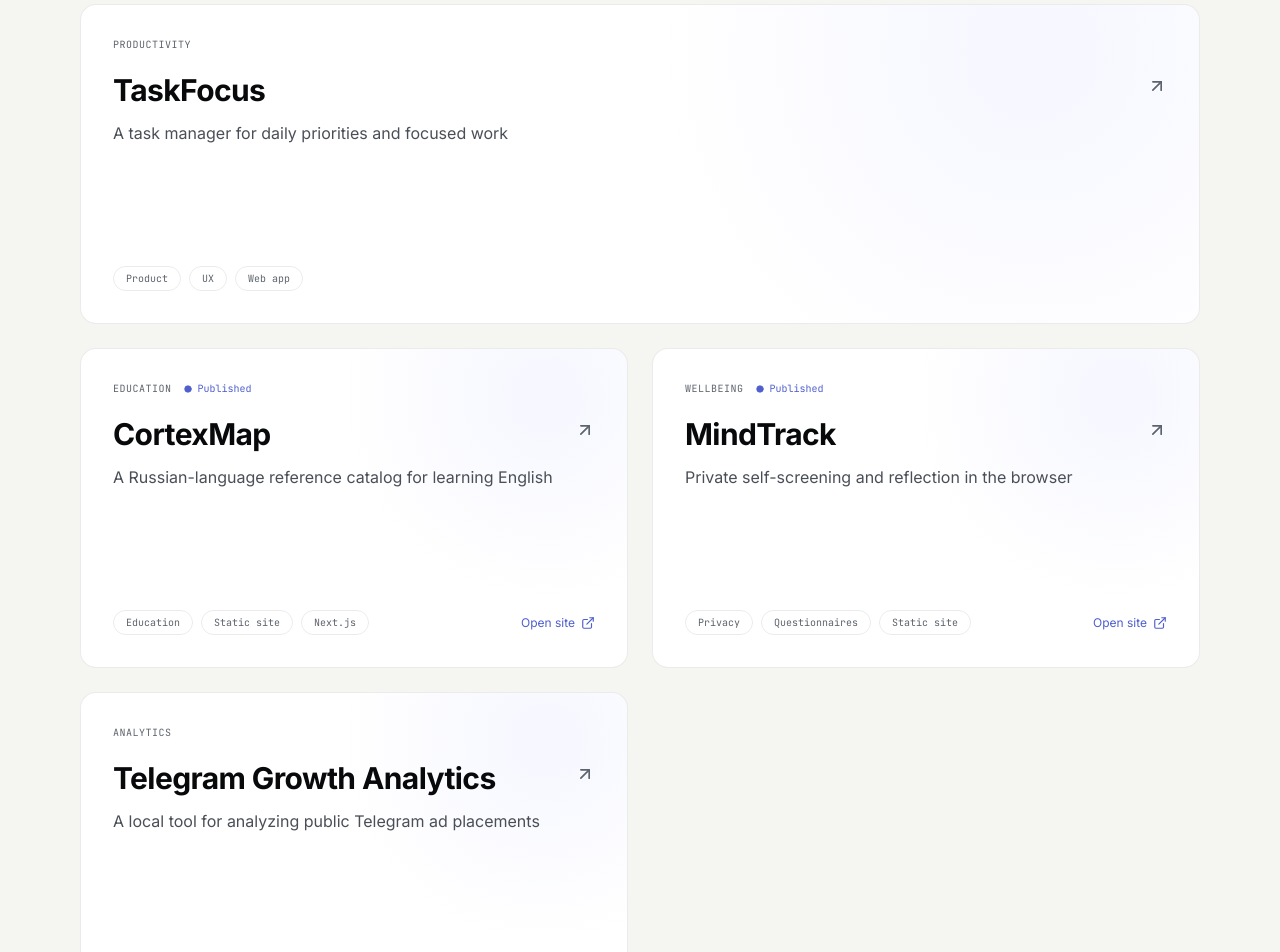
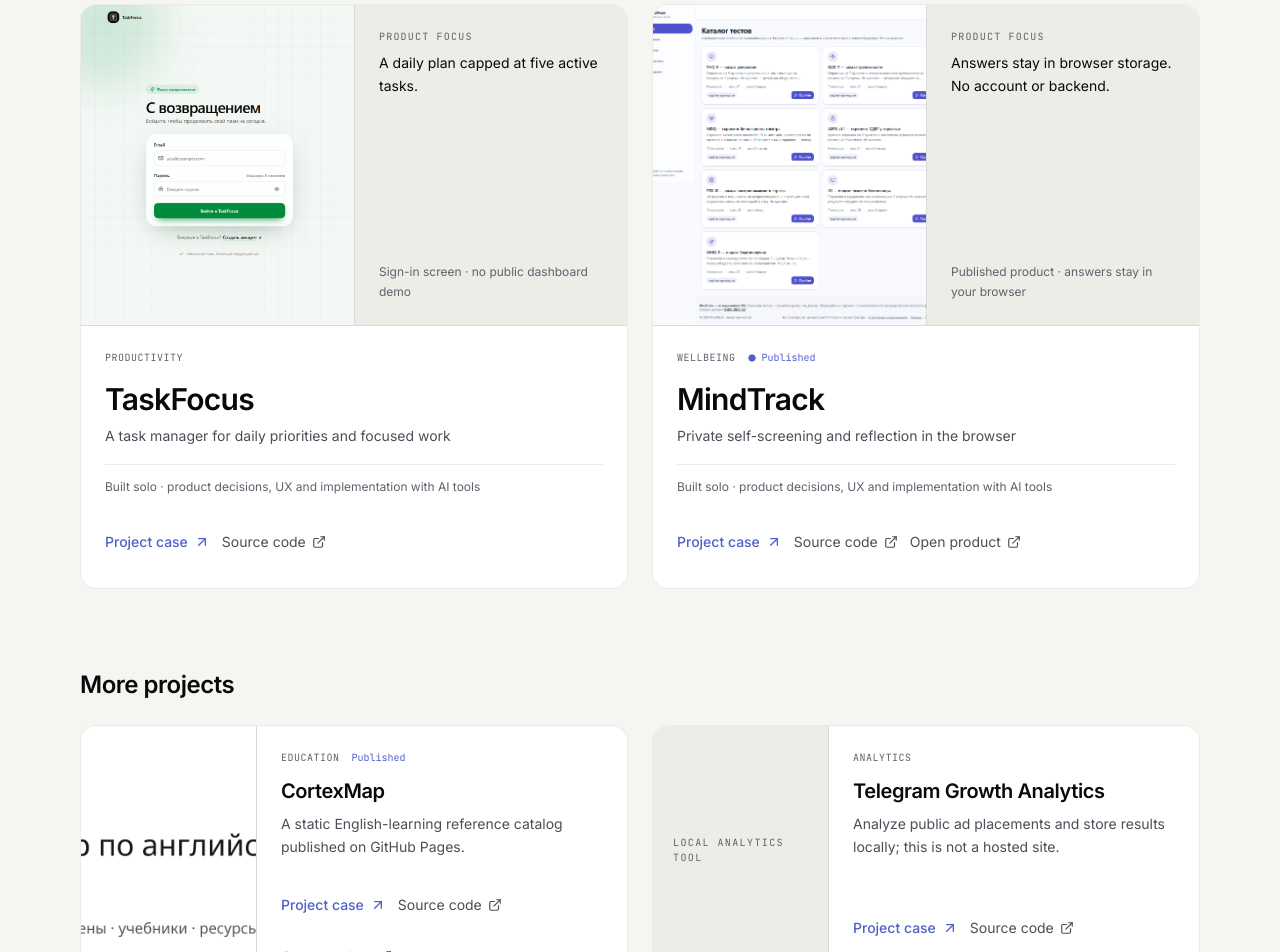
Before and after one commit to Simifar/porfolio.site, a React (Vite) app: page / in a window 1280 px wide. Shown: the part 1080-2032 px from the top of the page. Built offline with nearby package versions, Linux system fonts and the light colour scheme.

Commit message:
feat: improve project card hierarchy

```diff
--- a/src/components/Sections.tsx
+++ b/src/components/Sections.tsx
@@ -22,6 +22,41 @@
 
 export function SelectedWork() {
   const { t, lang } = useApp();
+  const featured = projects.filter(project => project.presentation === 'featured');
+  const additional = projects.filter(project => project.presentation === 'additional');
+
+  const renderActions = (project: (typeof projects)[number]) => (
+    <div className="mt-auto flex flex-wrap items-center gap-x-3 gap-y-2 pt-6">
+      <Link
+        to={`/work/${project.slug}`}
+        aria-label={`${t.work.viewCase}: ${project.name}`}
+        className="inline-flex min-h-11 items-center gap-1.5 text-sm font-medium text-[var(--color-accent)] transition-colors hover:text-[var(--color-text-primary)]"
+      >
+        {t.work.viewCase}
+        <ArrowUpRight className="h-4 w-4" aria-hidden="true" />
+      </Link>
+      <a
+        href={project.github}
+        target="_blank"
+        rel="noopener noreferrer"
+        className="inline-flex min-h-11 items-center gap-1.5 text-sm text-[var(--color-text-secondary)] transition-colors hover:text-[var(--color-text-primary)]"
+      >
+        {t.work.repository}
+        <ExternalLink className="h-3.5 w-3.5" aria-hidden="true" />
+      </a>
+      {project.live && (
+        <a
+          href={project.live}
+          target="_blank"
+          rel="noopener noreferrer"
+          className="inline-flex min-h-11 items-center gap-1.5 text-sm text-[var(--color-text-secondary)] transition-colors hover:text-[var(--color-text-primary)]"
+        >
+          {t.work.openProduct}
+          <ExternalLink className="h-3.5 w-3.5" aria-hidden="true" />
+        </a>
+      )}
+    </div>
+  );
 
   return (
     <section id="work" className="relative scroll-mt-24 px-6 py-24 md:px-12 md:py-32 lg:px-20">
@@ -32,16 +67,33 @@
         </FadeIn>
 
         <div className="grid grid-cols-1 gap-5 md:grid-cols-2 md:gap-6">
-          {projects.map((project, index) => (
-            <FadeIn key={project.slug} delay={index * 0.06} className={index === 0 ? 'md:col-span-2' : ''}>
-              <Link
-                to={`/work/${project.slug}`}
-                className="card-spotlight border-light group relative flex min-h-[290px] h-full flex-col justify-between overflow-hidden rounded-2xl border border-[var(--color-border)] bg-[var(--color-bg-elevated)] p-6 transition-colors hover:border-[var(--color-border-hover)] md:min-h-[320px] md:p-8"
-                aria-label={`${t.work.viewCase}: ${project.name}`}
-              >
-                <div className="pointer-events-none absolute inset-0 bg-[radial-gradient(circle_at_85%_15%,rgba(124,140,255,0.10),transparent_38%)] opacity-70 transition-opacity group-hover:opacity-100" />
-                <div className="relative">
-                  <div className="mb-5 flex flex-wrap items-center gap-x-3 gap-y-2">
+          {featured.map((project, index) => (
+            <FadeIn key={project.slug} delay={index * 0.06}>
+              <article aria-labelledby={`project-${project.slug}`} className="group flex h-full flex-col overflow-hidden rounded-2xl border border-[var(--color-border)] bg-[var(--color-bg-elevated)] transition-colors hover:border-[var(--color-border-hover)]">
+                {project.screenshot && (
+                  <figure className="grid aspect-[1.55] grid-cols-2 overflow-hidden border-b border-[var(--color-border)] bg-[var(--color-bg-secondary)] md:aspect-[1.7]">
+                    <div className="min-h-0 overflow-hidden">
+                      <img
+                        src={import.meta.env.BASE_URL + project.screenshot.src.replace(/^\/+/, '')}
+                        alt={project.screenshot.alt[lang]}
+                        width={project.screenshot.width}
+                        height={project.screenshot.height}
+                        loading="lazy"
+                        decoding="async"
+                        className={`h-full w-full object-cover ${project.screenshot.objectPosition === 'left' ? 'object-left' : 'object-center'} max-sm:scale-[1.4] transition-transform duration-500 group-hover:scale-[1.015]`}
+                      />
+                    </div>
+                    <figcaption className="flex flex-col justify-between gap-3 border-l border-[var(--color-border)] p-3 sm:p-4 md:p-6">
+                      <div>
+                        <p className="font-mono text-[9px] uppercase tracking-[0.12em] text-[var(--color-text-muted)] md:text-[10px]">{t.work.focusLabel}</p>
+                        <p className="mt-2 text-xs leading-relaxed text-[var(--color-text-primary)] md:text-sm">{project.cardFocus[lang]}</p>
+                      </div>
+                      <p className="text-[10px] leading-relaxed text-[var(--color-text-muted)] md:text-xs">{project.screenshot.caption[lang]}</p>
+                    </figcaption>
+                  </figure>
+                )}
+                <div className="flex flex-1 flex-col p-5 md:p-6">
+                  <div className="mb-4 flex flex-wrap items-center gap-x-3 gap-y-2">
                     <span className="font-mono text-[10px] uppercase tracking-wider text-[var(--color-text-muted)]">{project.category[lang]}</span>
                     {project.status && (
                       <span className="inline-flex items-center gap-1.5 font-mono text-[10px] text-[var(--color-accent)]">
@@ -50,28 +102,53 @@
                       </span>
                     )}
                   </div>
-                  <div className="flex items-start justify-between gap-5">
-                    <div>
-                      <h3 className="text-2xl font-bold tracking-[-0.02em] md:text-3xl">{project.name}</h3>
-                      <p className="mt-3 max-w-xl text-sm leading-relaxed text-[var(--color-text-secondary)] md:text-base">{project.subtitle[lang]}</p>
-                    </div>
-                    <ArrowUpRight className="mt-1 h-5 w-5 shrink-0 text-[var(--color-text-muted)] transition-transform group-hover:-translate-y-1 group-hover:translate-x-1 group-hover:text-[var(--color-accent)]" aria-hidden="true" />
-                  </div>
+                  <h3 id={`project-${project.slug}`} className="text-2xl font-semibold tracking-[-0.025em] md:text-3xl">{project.name}</h3>
+                  <p className="mt-2 text-sm leading-relaxed text-[var(--color-text-secondary)]">{project.subtitle[lang]}</p>
+                  <p className="mt-4 border-t border-[var(--color-border)] pt-3 text-xs leading-relaxed text-[var(--color-text-muted)]">{project.cardRole[lang]}</p>
+                  {renderActions(project)}
                 </div>
-                <div className="relative mt-10 flex flex-wrap gap-2">
-                  {project.tags.map(tag => (
-                    <span key={tag} className="rounded-full border border-[var(--color-border)] px-3 py-1 text-[10px] font-mono text-[var(--color-text-muted)]">{tag}</span>
-                  ))}
-                  {project.live && (
-                    <span className="ml-auto inline-flex items-center gap-1.5 self-center text-xs text-[var(--color-accent)]">
-                      {lang === 'en' ? 'Open site' : 'Открыть сайт'}
-                      <ExternalLink className="h-3.5 w-3.5" aria-hidden="true" />
-                    </span>
-                  )}
-                </div>
-              </Link>
+              </article>
             </FadeIn>
           ))}
+        </div>
+
+        <div data-project-group="additional" className="mt-16 md:mt-20">
+          <h3 className="mb-6 text-xl font-semibold tracking-[-0.02em] md:text-2xl">{t.work.additionalTitle}</h3>
+          <div className="grid grid-cols-1 gap-4 md:grid-cols-2 md:gap-6">
+            {additional.map((project, index) => (
+              <FadeIn key={project.slug} delay={index * 0.05}>
+                <article aria-labelledby={`project-${project.slug}`} className="flex h-full min-h-[250px] flex-col overflow-hidden rounded-2xl border border-[var(--color-border)] bg-[var(--color-bg-elevated)] transition-colors hover:border-[var(--color-border-hover)] sm:flex-row">
+                  {project.screenshot ? (
+                    <figure className="relative aspect-[2.1] w-full shrink-0 overflow-hidden border-b border-[var(--color-border)] bg-[var(--color-bg-secondary)] sm:aspect-auto sm:w-36 sm:border-b-0 sm:border-r md:w-44">
+                      <img
+                        src={import.meta.env.BASE_URL + project.screenshot.src.replace(/^\/+/, '')}
+                        alt={project.screenshot.alt[lang]}
+                        width={project.screenshot.width}
+                        height={project.screenshot.height}
+                        loading="lazy"
+                        decoding="async"
+                        className="h-full w-full object-cover object-center"
+                      />
+                      <figcaption className="sr-only">{project.screenshot.caption[lang]}</figcaption>
+                    </figure>
+                  ) : (
+                    <div className="flex min-h-24 shrink-0 items-center border-b border-[var(--color-border)] bg-[var(--color-bg-secondary)] px-5 py-4 font-mono text-[10px] uppercase tracking-[0.14em] text-[var(--color-text-muted)] sm:w-36 sm:border-b-0 sm:border-r md:w-44">
+                      {project.cardRole[lang]}
+                    </div>
+                  )}
+                  <div className="flex flex-1 flex-col p-5 md:p-6">
+                    <div className="mb-3 flex flex-wrap items-center gap-x-3 gap-y-2">
+                      <span className="font-mono text-[10px] uppercase tracking-wider text-[var(--color-text-muted)]">{project.category[lang]}</span>
+                      {project.status && <span className="font-mono text-[10px] text-[var(--color-accent)]">{project.status[lang]}</span>}
+                    </div>
+                    <h4 id={`project-${project.slug}`} className="text-xl font-semibold tracking-[-0.02em]">{project.name}</h4>
+                    <p className="mt-2 text-sm leading-relaxed text-[var(--color-text-secondary)]">{project.cardFocus[lang]}</p>
+                    {renderActions(project)}
+                  </div>
+                </article>
+              </FadeIn>
+            ))}
+          </div>
         </div>
       </div>
     </section>
--- a/src/content/i18n.ts
+++ b/src/content/i18n.ts
@@ -1,7 +1,15 @@
 export interface Content {
   nav: { work: string; about: string; contact: string; theme: string; language: string; palette: string };
   hero: { headline: string; headlineAccent: string; supporting: string; cta: string; contactLink: string; visualAlt: string; visualTitle: string; visualSubtitle: string };
-  work: { title: string; subtitle: string; viewCase: string };
+  work: {
+    title: string;
+    subtitle: string;
+    viewCase: string;
+    repository: string;
+    openProduct: string;
+    additionalTitle: string;
+    focusLabel: string;
+  };
   statement: { line1: string; line2: string };
   about: { title: string; text: string[] };
   contact: { title: string; subtitle: string; emailBtn: string; telegramBtn: string; copied: string };
@@ -38,7 +46,15 @@
     visualTitle: 'MindTrack',
     visualSubtitle: 'Published product · answers stay in your browser',
   },
-  work: { title: 'Selected work', subtitle: 'Projects with a public trail.', viewCase: 'View project' },
+  work: {
+    title: 'Selected work',
+    subtitle: 'Two end-to-end product cases, plus other projects.',
+    viewCase: 'Project case',
+    repository: 'Source code',
+    openProduct: 'Open product',
+    additionalTitle: 'More projects',
+    focusLabel: 'Product focus',
+  },
   statement: {
     line1: 'Clear products start with a clear next step.',
     line2: 'TaskFocus caps the daily plan at five tasks. MindTrack keeps questionnaire answers in the browser.',
@@ -96,7 +112,15 @@
     visualTitle: 'MindTrack',
     visualSubtitle: 'Опубликованный продукт · ответы остаются в браузере',
   },
-  work: { title: 'Избранные проекты', subtitle: 'Проекты, которые можно проверить.', viewCase: 'О проекте' },
+  work: {
+    title: 'Избранные проекты',
+    subtitle: 'Два проекта полного цикла и дополнительные работы.',
+    viewCase: 'Кейс проекта',
+    repository: 'Исходный код',
+    openProduct: 'Открыть продукт',
+    additionalTitle: 'Другие проекты',
+    focusLabel: 'Продуктовый фокус',
+  },
   statement: {
     line1: 'Продуктовое решение — сделать следующий шаг яснее.',
     line2: 'TaskFocus ограничивает план дня пятью задачами. MindTrack хранит ответы в браузере.',
--- a/src/content/projects.ts
+++ b/src/content/projects.ts
@@ -8,7 +8,10 @@
 export interface Project {
   slug: string;
   name: string;
+  presentation: 'featured' | 'additional';
   subtitle: LocalizedText;
+  cardFocus: LocalizedText;
+  cardRole: LocalizedText;
   category: LocalizedText;
   description: LocalizedText;
   features: LocalizedText[];
@@ -16,16 +19,32 @@
   github: string;
   live?: string;
   status?: LocalizedText;
-  screenshot?: { src: string; alt: LocalizedText; width: number; height: number };
+  screenshot?: {
+    src: string;
+    alt: LocalizedText;
+    caption: LocalizedText;
+    objectPosition?: 'left' | 'center';
+    width: number;
+    height: number;
+  };
 }
 
 export const projects: Project[] = [
   {
     slug: 'taskfocus',
     name: 'TaskFocus',
+    presentation: 'featured',
     subtitle: {
       en: 'A task manager for daily priorities and focused work',
       ru: 'Менеджер задач для дневных приоритетов и сосредоточенной работы',
+    },
+    cardFocus: {
+      en: 'A daily plan capped at five active tasks.',
+      ru: 'План дня максимум из пяти активных задач.',
+    },
+    cardRole: {
+      en: 'Built solo · product decisions, UX and implementation with AI tools',
+      ru: 'Сделал сам · продуктовые решения, UX и разработка с помощью ИИ',
     },
     category: { en: 'Productivity', ru: 'Продуктивность' },
     description: {
@@ -41,41 +60,36 @@
     ],
     tags: ['Product', 'UX', 'Web app'],
     github: 'https://github.com/Simifar/taskfocus',
-  },
-  {
-    slug: 'cortexmap',
-    name: 'CortexMap',
-    subtitle: {
-      en: 'A Russian-language reference catalog for learning English',
-      ru: 'Русскоязычный справочник-каталог для изучения английского',
-    },
-    category: { en: 'Education', ru: 'Образование' },
-    description: {
-      en: 'A static English-learning catalog published on GitHub Pages. It works as a reference site without accounts, a backend, or analytics.',
-      ru: 'Статический каталог материалов для изучения английского, опубликованный на GitHub Pages. Это справочный сайт без аккаунтов, бэкенда и аналитики.',
-    },
-    features: [
-      { en: 'Browse English-learning reference material in Russian.', ru: 'Изучать справочные материалы по английскому на русском языке.' },
-      { en: 'Open the published static site directly in a browser.', ru: 'Открывать опубликованный статический сайт в браузере.' },
-      { en: 'Use the catalog without creating an account.', ru: 'Пользоваться каталогом без регистрации.' },
-    ],
-    tags: ['Education', 'Static site', 'Next.js'],
-    github: 'https://github.com/Simifar/CortexMap',
-    live: 'https://simifar.github.io/CortexMap/',
-    status: { en: 'Published', ru: 'Опубликован' },
     screenshot: {
-      src: '/projects/cortexmap-home.png',
-      alt: { en: 'CortexMap learning catalog home page', ru: 'Главная страница каталога CortexMap' },
-      width: 1200,
-      height: 630,
+      src: '/projects/taskfocus-sign-in.png',
+      alt: {
+        en: 'TaskFocus sign-in screen. The product dashboard is not shown because no safe demo environment is available.',
+        ru: 'Экран входа в TaskFocus. Интерфейс планировщика не показан: безопасной демоверсии нет.',
+      },
+      caption: {
+        en: 'Sign-in screen · no public dashboard demo',
+        ru: 'Экран входа · публичной демоверсии нет',
+      },
+      objectPosition: 'left',
+      width: 1366,
+      height: 1000,
     },
   },
   {
     slug: 'mindtrack',
     name: 'MindTrack',
+    presentation: 'featured',
     subtitle: {
       en: 'Private self-screening and reflection in the browser',
       ru: 'Конфиденциальная самооценка и наблюдение за состоянием в браузере',
+    },
+    cardFocus: {
+      en: 'Answers stay in browser storage. No account or backend.',
+      ru: 'Ответы остаются в браузере. Без аккаунта и бэкенда.',
+    },
+    cardRole: {
+      en: 'Built solo · product decisions, UX and implementation with AI tools',
+      ru: 'Сделал сам · продуктовые решения, UX и разработка с помощью ИИ',
     },
     category: { en: 'Wellbeing', ru: 'Самонаблюдение' },
     description: {
@@ -95,17 +109,59 @@
     screenshot: {
       src: '/projects/mindtrack-home.png',
       alt: { en: 'MindTrack self-observation app home page', ru: 'Главная страница приложения MindTrack' },
+      caption: { en: 'Published product · answers stay in your browser', ru: 'Опубликованный продукт · ответы остаются в браузере' },
       width: 1280,
       height: 1306,
     },
   },
   {
+    slug: 'cortexmap',
+    name: 'CortexMap',
+    presentation: 'additional',
+    subtitle: {
+      en: 'A Russian-language reference catalog for learning English',
+      ru: 'Русскоязычный справочник-каталог для изучения английского',
+    },
+    cardFocus: {
+      en: 'A static English-learning reference catalog published on GitHub Pages.',
+      ru: 'Статический справочник по английскому, опубликованный на GitHub Pages.',
+    },
+    cardRole: { en: 'Published static product', ru: 'Опубликованный статический продукт' },
+    category: { en: 'Education', ru: 'Образование' },
+    description: {
+      en: 'A static English-learning catalog published on GitHub Pages. It works as a reference site without accounts, a backend, or analytics.',
+      ru: 'Статический каталог материалов для изучения английского, опубликованный на GitHub Pages. Это справочный сайт без аккаунтов, бэкенда и аналитики.',
+    },
+    features: [
+      { en: 'Browse English-learning reference material in Russian.', ru: 'Изучать справочные материалы по английскому на русском языке.' },
+      { en: 'Open the published static site directly in a browser.', ru: 'Открывать опубликованный статический сайт в браузере.' },
+      { en: 'Use the catalog without creating an account.', ru: 'Пользоваться каталогом без регистрации.' },
+    ],
+    tags: ['Education', 'Static site', 'Next.js'],
+    github: 'https://github.com/Simifar/CortexMap',
+    live: 'https://simifar.github.io/CortexMap/',
+    status: { en: 'Published', ru: 'Опубликован' },
+    screenshot: {
+      src: '/projects/cortexmap-home.png',
+      alt: { en: 'CortexMap learning catalog home page', ru: 'Главная страница каталога CortexMap' },
+      caption: { en: 'Published static catalog', ru: 'Опубликованный статический каталог' },
+      width: 1200,
+      height: 630,
+    },
+  },
+  {
     slug: 'telegram-growth-analytics',
     name: 'Telegram Growth Analytics',
+    presentation: 'additional',
     subtitle: {
       en: 'A local tool for analyzing public Telegram ad placements',
       ru: 'Локальный инструмент для анализа рекламных размещений в публичных Telegram-каналах',
     },
+    cardFocus: {
+      en: 'Analyze public ad placements and store results locally; this is not a hosted site.',
+      ru: 'Анализ публичных рекламных размещений с локальным хранением данных; это не сайт.',
+    },
+    cardRole: { en: 'Local analytics tool', ru: 'Локальный инструмент аналитики' },
     category: { en: 'Analytics', ru: 'Аналитика' },
     description: {
       en: 'A desktop analysis tool for public Telegram channels. It collects channel data through Telegram MTProto and stores analysis locally in SQLite; it is not a hosted website.',
```
Also changed, not shown: public/projects/taskfocus-sign-in.png (added), 1 other file (tests, documents, lock files or other folders).
